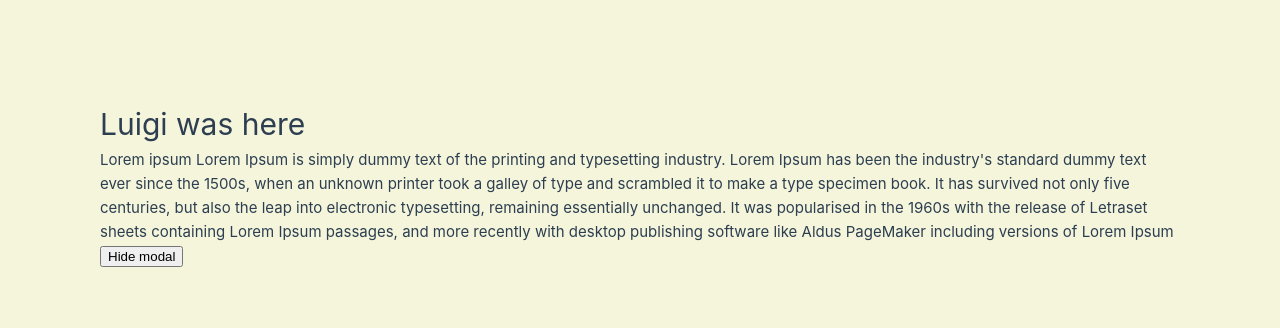
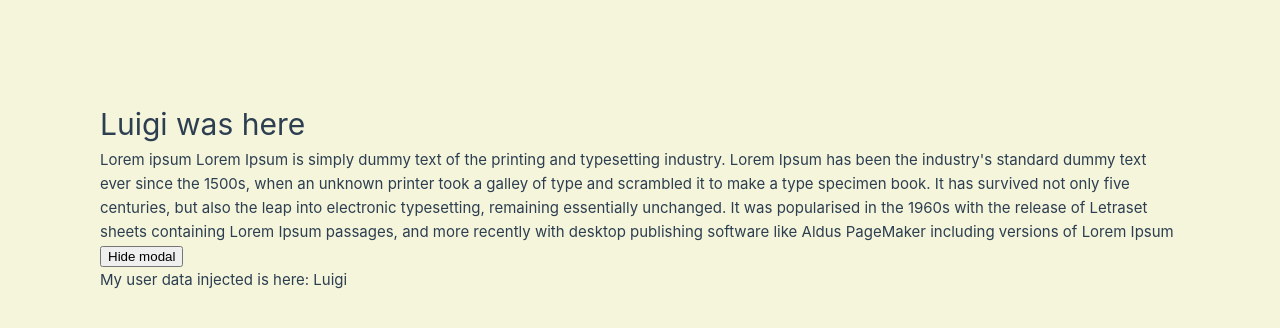
Before and after one commit to lpeinado/vue-composition-api, a Vue app: page /modals in a window 1280 px wide. Both pictures are taken after a click on the button "Show modal". Shown: the top 328 px of the page. Built offline with nearby package versions, Linux system fonts and the light colour scheme.

Commit message:
main:  passing data to gran child with provide/inject

```diff
--- a/src/App.vue
+++ b/src/App.vue
@@ -14,6 +14,20 @@
   </div>
 
 </template>
+<script setup>
+  import { provide, reactive } from 'vue';
+
+  const userData = reactive({
+    name: 'Luigi',
+    age: 32,
+    job: 'Plumber',
+  });
+
+  provide('userData', userData);
+
+</script>
+
+
 
 <style scoped>
 header {
--- a/src/components/Modal.vue
+++ b/src/components/Modal.vue
@@ -6,12 +6,14 @@
                 </h1>
                 <slot />
                 <button @click="$emit('update:modelValue',false)">Hide modal</button>
+                <div>My user data injected is here: {{ userData.name }}</div>
             </div>
         </teleport>
     </div>
 </template>
 
 <script setup>
+import { inject } from 'vue';
 const props = defineProps({
     modelValue: {
         type: Boolean,
@@ -24,6 +26,7 @@ const props = defineProps({
 });
 
 const emits = defineEmits(['update:modelValue']);
+const userData = inject('userData');
 
 
 </script>
```
